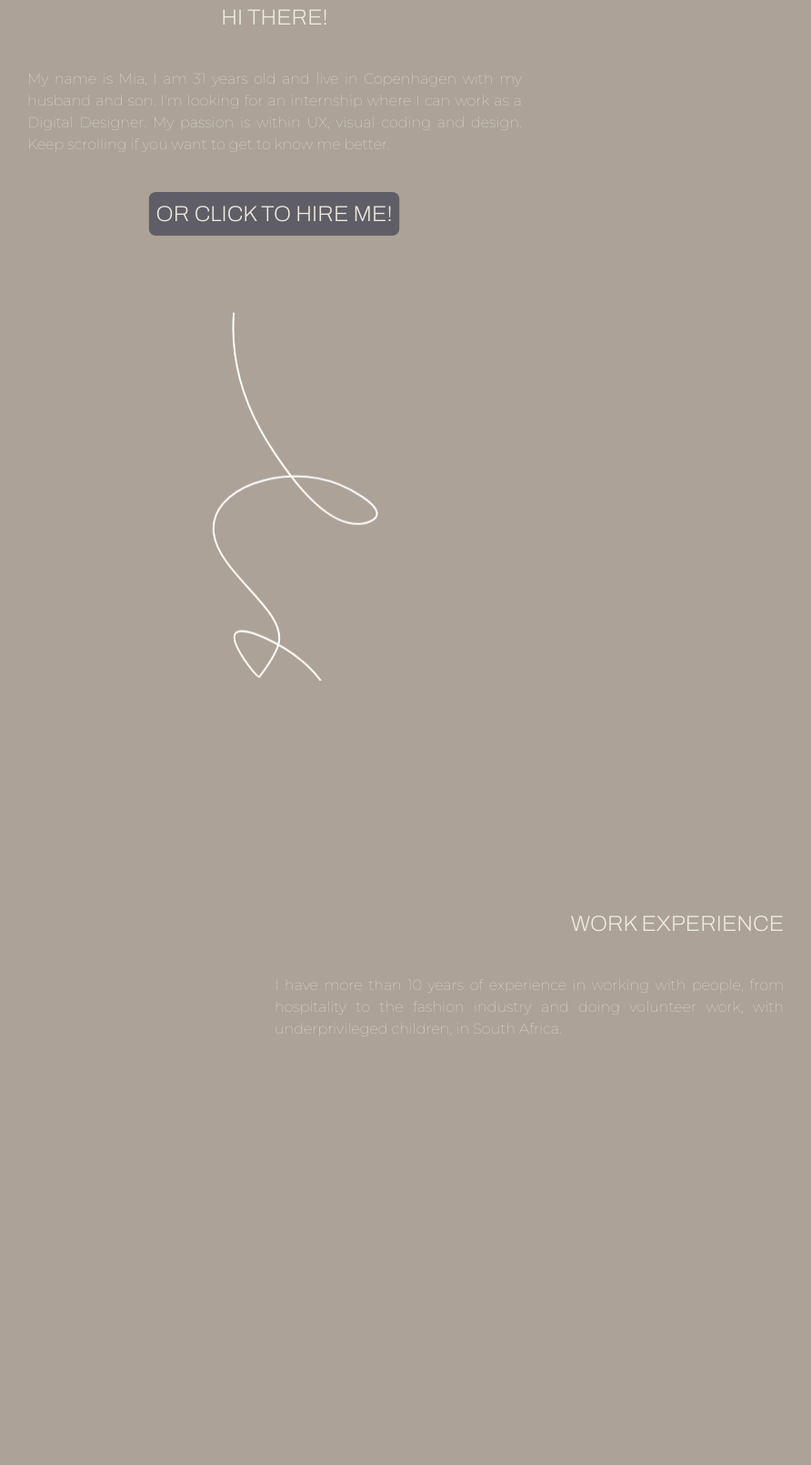
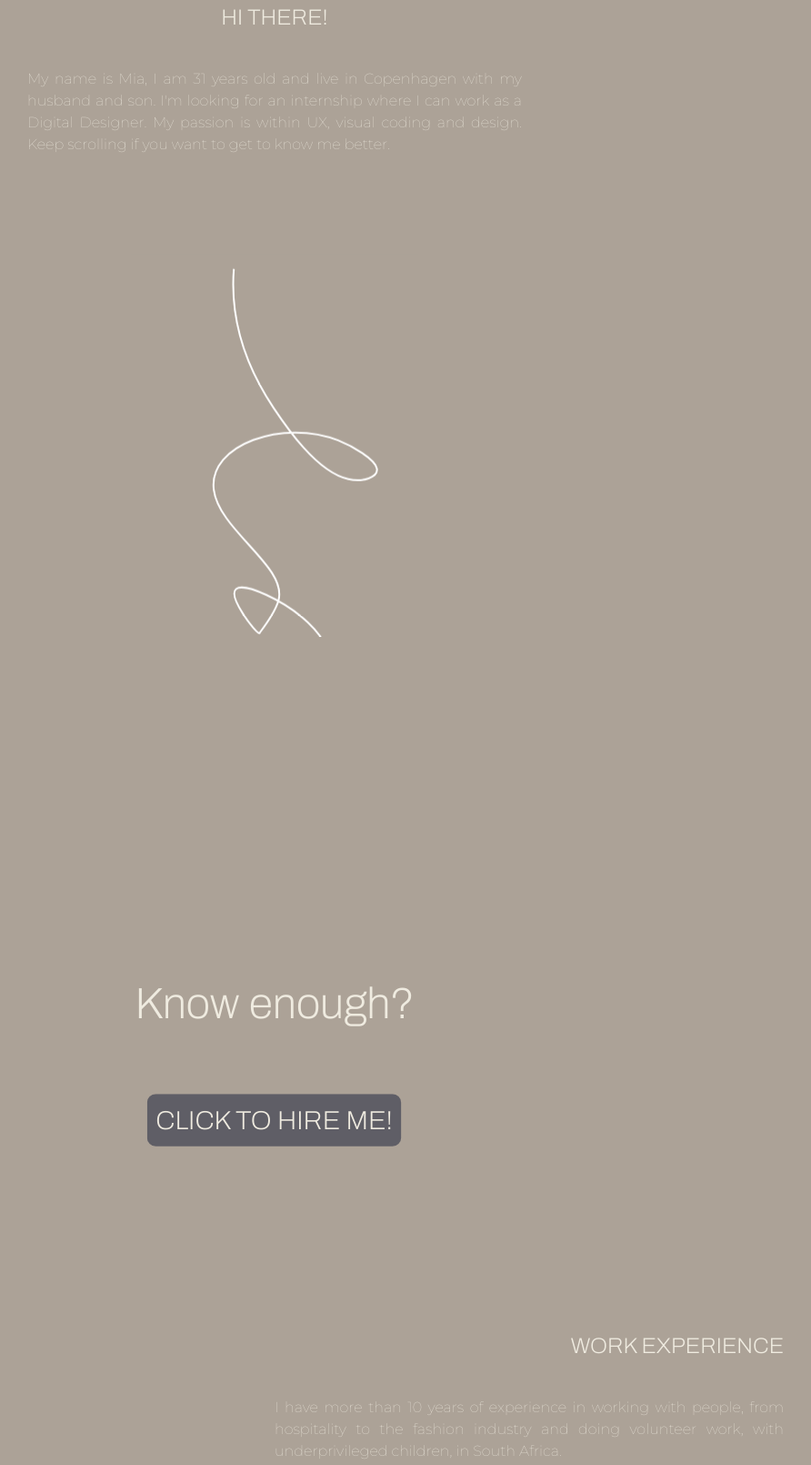
Before and after one commit to miafisher/mb_portfolio, a website built with Vite: page src/index.html in a window 1280 px wide. Shown: the part 1393-3003 px from the top of the page at 91% size, without its empty margins (338-1230 px from the left). Built offline with nearby package versions, Linux system fonts and the light colour scheme; files whose address does not match are found by name.

Commit message:
button styling

```diff
--- a/src/index.html
+++ b/src/index.html
@@ -44,11 +44,18 @@
         <h2 class="pb-10 text-center font-archivo text-2xl">HI THERE!</h2>
         <p class="text-justify font-montserrat pb-10">My name is Mia, I am 31 years old and live in Copenhagen with my husband and son. I'm looking for an internship where I can work as a Digital Designer. My passion is within UX, visual coding and design. Keep scrolling if you want to get to know me better.</p>
          </div>
-         <div class="col-span-2 justify-self-center">
-        <a href="tel:+45-53-72-73-20"><button class="hire-me text-center font-archivo text-2xl rounded-lg border-solid bg-moon p-2 text-ivory hover:bg-ivory hover:text-moon">OR CLICK TO HIRE ME!</button></a>
+
+           <img class="col-span-2 justify-self-center pt-28 pb-52 bounce" src="svg/arrow.svg" alt="arrow" />
+
+            <div class="col-span-2 justify-self-center pt-32 lg:pl-72 lg:pr-72 pl-24 pr-24">
+
+     <h2 class="pb-20 text-center font-archivo text-3xl lg:text-5xl">Know enough?</h2>
+         </div>
+
+         <div class="col-span-2 justify-self-center pb-52">
+        <a href="tel:+45-53-72-73-20"><button class="hire-me text-center font-archivo text-2xl rounded-lg border-solid bg-moon p-2 text-ivory hover:bg-ivory hover:text-moon">CLICK TO HIRE ME!</button></a>
     </div>
 
-      <img class="col-span-2 justify-self-center pt-28 pb-52 bounce" src="svg/arrow.svg" alt="arrow" />
 
     </section>
 
--- a/src/style.css
+++ b/src/style.css
@@ -67,7 +67,7 @@
 .banner {
   /* overflow: hidden; */
   white-space: nowrap;
-  animation: scroll-left 18s linear infinite;
+  animation: scroll-left 20s linear infinite;
   display: inline-block;
 }
 
@@ -101,5 +101,5 @@
 }
 
 button {
-  animation: pulse 1s infinite;
+  animation: pulse 2s infinite;
 }
```
